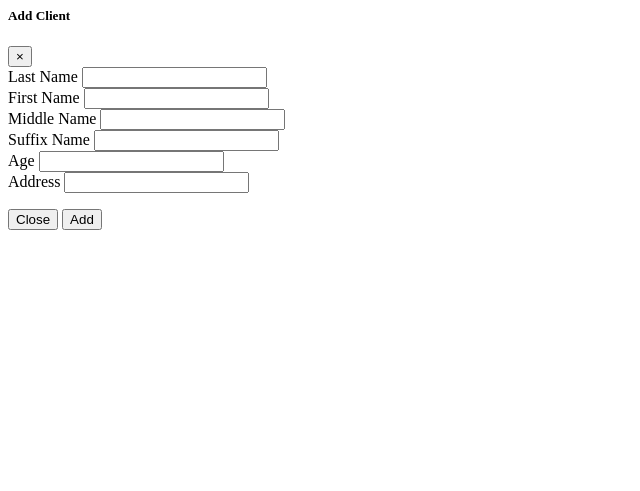
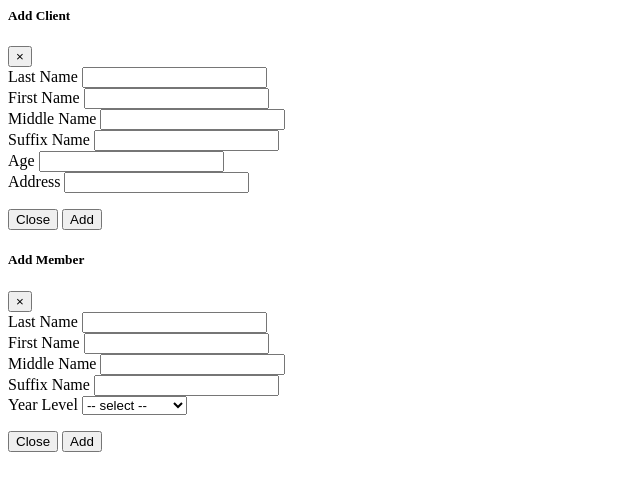
Before and after one commit to junmarktimon/lgulaboratory, a PHP site: page /include/footer.php in a window 1280 px wide. Shown: the top 491 px of the page, without its empty margins (0-640 px from the left). Run offline with PHP 8.4, Linux system fonts and the light colour scheme.

```diff
--- a/admin/index.php
+++ b/admin/index.php
@@ -52,7 +52,7 @@
                             <th>Name</th>
                             <th>Age</th>
                             <th>Address</th>
-                            <th>Date of Visit</th>
+                            <!-- <th>Date of Visit</th> -->
                             <th>View</th>
                             <th>Edit</th>
                         </tr>
@@ -89,11 +89,12 @@
                                             <td><?php echo htmlspecialchars($row['lname']." ".$row['fname']. " " .$row['mname']). " " .$row['suffix']; ?> </td>
                                             <td><?php echo htmlspecialchars($row['age']); ?> </td>
                                             <td><?php echo htmlspecialchars($row['address']); ?> </td>
-                                            <td><?php echo htmlspecialchars(date ('Y-m-d H:i', strtotime($row['visit_date']))); ?> </td>
+                                            <!-- <td><?php //echo htmlspecialchars(date ('Y-m-d H:i', strtotime($row['visit_date']))); ?> </td> -->
 
                                             <td width="2%">
                                                 <form action="view_client.php" method="post">
                                                     <input type="hidden" name="view_client" value="<?php echo htmlspecialchars($row['id']); ?>">
+                                                    <input type="hidden" name="view_client_name" value="<?php echo htmlspecialchars($row['lname']." ".$row['fname']. " " .$row['mname']. " " .$row['suffix']); ?>">
                                                     <button  type="submit" name="btn_view_client" class="btn btn-info btn-circle"><i class='fas fa-eye'></i></button>
                                                 </form>
                                             </td>
--- a/include/footer.php
+++ b/include/footer.php
@@ -73,5 +73,65 @@
 <!-- end modal for add client -->
 
 
+
+<!-- add member modal -->
+<!-- Modal -->
+<div class="modal fade" id="staticBackdrop2" data-backdrop="static" data-keyboard="false" tabindex="-1" aria-labelledby="staticBackdropLabel" aria-hidden="true">
+  <div class="modal-dialog">
+    <div class="modal-content">
+      <div class="modal-header">
+        <h5 class="modal-title" id="staticBackdropLabel">Add Member</h5>
+        <button type="button" class="close" data-dismiss="modal" aria-label="Close">
+          <span aria-hidden="true">&times;</span>
+        </button>
+      </div>
+      <div class="modal-body">
+
+        <form action="../code.php" method="post">
+          <div class="form-group">
+            <label for="exampleInputEmail1">Last Name</label>
+            <input type="text" name="lname" class="form-control" id="lastname" required>
+          </div>
+          <div class="form-group">
+            <label for="exampleInputEmail1">First Name</label>
+            <input type="text" name="fname" class="form-control" id="firstname" required>
+          </div>
+          <div class="form-group">
+            <label for="exampleInputEmail1">Middle Name</label>
+            <input type="text" name="mname" class="form-control" id="middlename">
+          </div>
+          <div class="form-group">
+            <label for="exampleInputEmail1">Suffix Name</label>
+            <input type="text" name="suffix" class="form-control" id="suffixname">
+          </div>
+          <div class="form-group">
+            <label for="exampleFormControlSelect1">Year Level</label>
+            <select class="form-control" id="input_select" name="relation">
+                <option>-- select -- </option>
+                <option value="1">Daughter</option>
+                <option value="4">Nephew</option>
+                <option value="4">Niece</option>
+                <option value="2">Son</option>
+                <option value="3">Wife</option>
+                <option value="4">Step-father</option>
+                <option value="5">Step-mother</option>
+                <option value="6">Brother-in-law</option>
+                <option value="6">Sister-in-law</option>
+            </select>
+          </div>
+
+          </div>
+          <div class="modal-footer">
+            <button type="button" class="btn btn-secondary" data-dismiss="modal">Close</button>
+            <button type="submit" name="btn_add_client" class="btn btn-primary">Add</button>
+          </div>
+        </form>
+    </div>
+  </div>
+</div>
+
+<!-- end modal for add member -->
+
+
   </body>
 </html>
```
Also changed, not shown: admin/view_client.php (+42 -18 lines).
